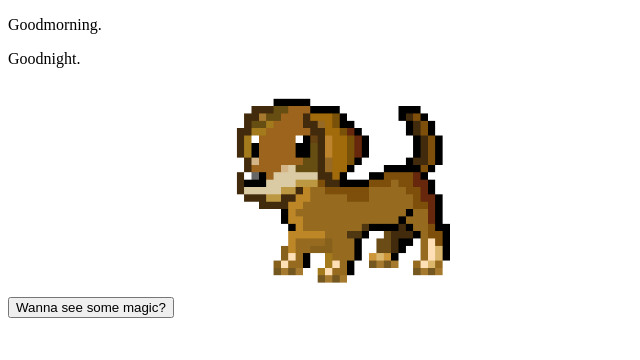
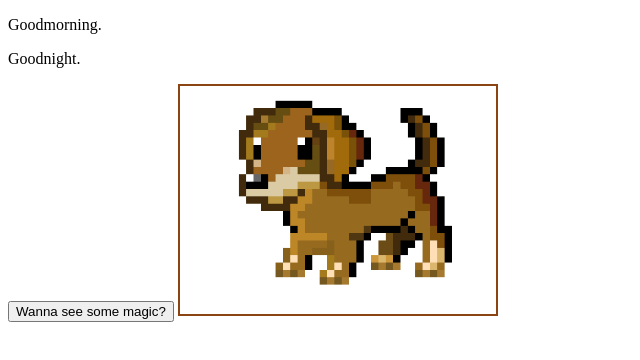
Before and after one commit to SophiaSamera/Unit-5-03, a plain HTML site: page index.html in a window 1280 px wide. Shown: the whole page, without its empty margins (0-640 px from the left). Drawn offline with Linux system fonts and the light colour scheme.

Commit message:
added some css and event listener

```diff
--- a/index.html
+++ b/index.html
@@ -9,8 +9,8 @@
   <body id="background">
     <p id="paragraph">Goodmorning.</p>
     <p id="mydiv">Goodnight.</p>
-    <button onclick="buttonOn()">Wanna see some magic? </button>
-    <img src="./Images/unnamed.png" id="pets" width="25%" height="25%" alt="animals">
+    <button id="button" onclick="buttonOn()">Wanna see some magic? </button>
+    <img src="./Images/unnamed.png" id="pets" alt="animals">
     <script src="script.js"></script>
   </body>
 </html>
--- a/script.js
+++ b/script.js
@@ -1,3 +1,5 @@
+document.getElementById('button').addEventListener('click', buttonOn)
+
 function buttonOn () {
   document.getElementById('paragraph').innerHTML = 'Poof!'
   document.getElementById('pets').src = './Images/doggi.png'
--- a/style.css
+++ b/style.css
@@ -0,0 +1,5 @@
+#pets {
+  width: 25%;
+  height: 25%;
+  border: 2px solid saddlebrown
+}
```
